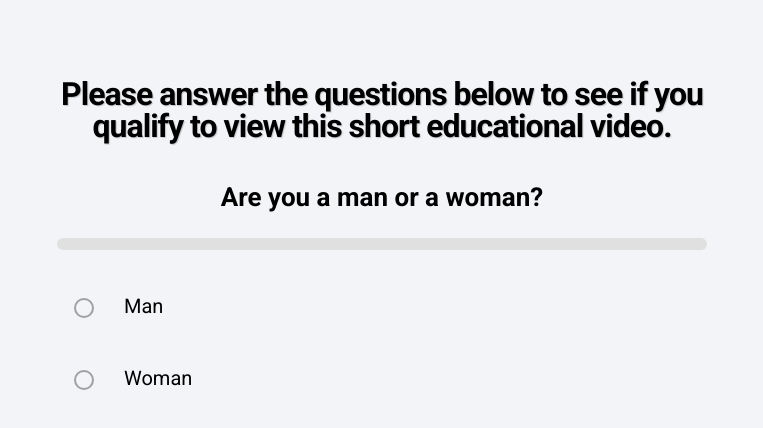
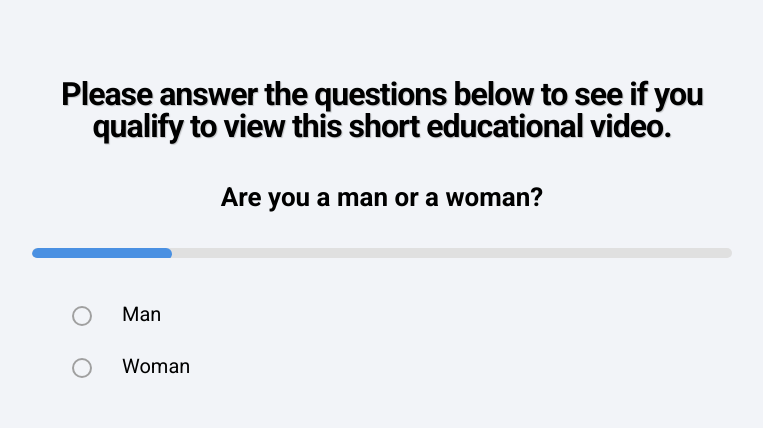
Before and after one commit to ishika-webcue/quiz, a plain HTML site: page index.html in a window 1280 px wide. Shown: the whole page, without its empty margins (258-1021 px from the left). Drawn offline with Linux system fonts and the light colour scheme.

Commit message:
changed the line

```diff
--- a/script.js
+++ b/script.js
@@ -34,8 +34,9 @@ document.addEventListener('DOMContentLoaded', () => {
     const modalCloseBtn = document.querySelector('.modal-close');
 
     // Function to update the progress bar
-    function updateProgressBar() {
-        const progress = (currentQuestionIndex / totalQuestions) * 100;
+      // Function to update the progress bar
+      function updateProgressBar() {
+        const progress = ((currentQuestionIndex + 1) / totalQuestions) * 100;
         progressFill.style.width = `${progress}%`;
     }
 
--- a/style.css
+++ b/style.css
@@ -45,6 +45,9 @@ body {
     padding-bottom: 15px;
     border: none;
     line-height: 1.2;
+    display: block;
+    margin-bottom: 20px;
+    width: 100%;
 }
 
 /* Optional: match provided selector for compatibility */
@@ -60,15 +63,19 @@ body {
 }
 
 .progress-bar {
-    width: 65%;
-    height: 12px;
+    width: 70%;
+    height: 10px;
     background-color: #e0e0e0;
     border-radius: 8px;
+    position: relative;
     overflow: hidden;
 }
 
 .progress-fill {
-    height: 100%;
+    height: 12px;
+    width:100%;
+    max-width: 100%;
+    border-radius: 20px;
     background-color: #4a90e2;
     transition: width 0.5s ease-in-out;
 }
@@ -78,7 +85,7 @@ body {
     display: flex;
     flex-direction: column;
     align-items: flex-start;
-    gap: 20px;
+
     width: 65%;
     margin: 0 auto;
 }
@@ -88,13 +95,14 @@ body {
     align-items: center;
     width: 100%;
     text-align: left;
-    padding: 10px 12px;
+    padding: 10px 10px;
     border: none;
-    border-radius: 0;
+    border-radius: 4px;
     transition: background-color 0.2s ease, color 0.2s ease;
     cursor: pointer;
     background-color: transparent;
     box-shadow: none;
+    clear: both;
 }
 
 .option:hover {
```
